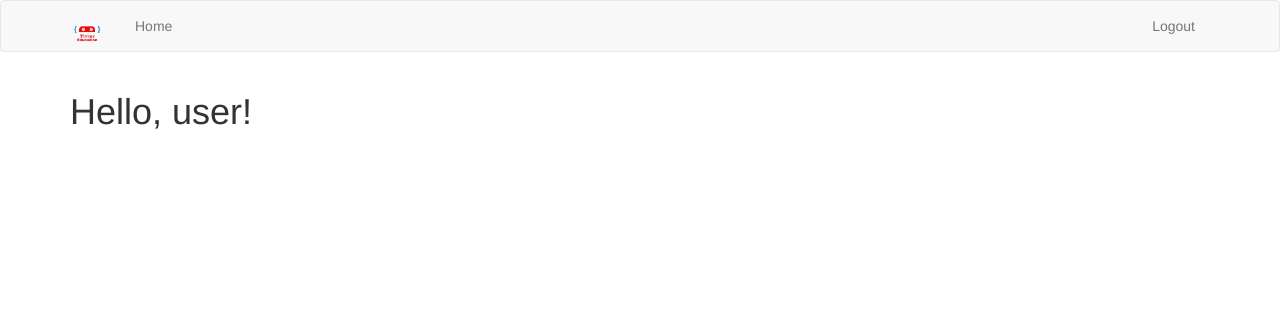
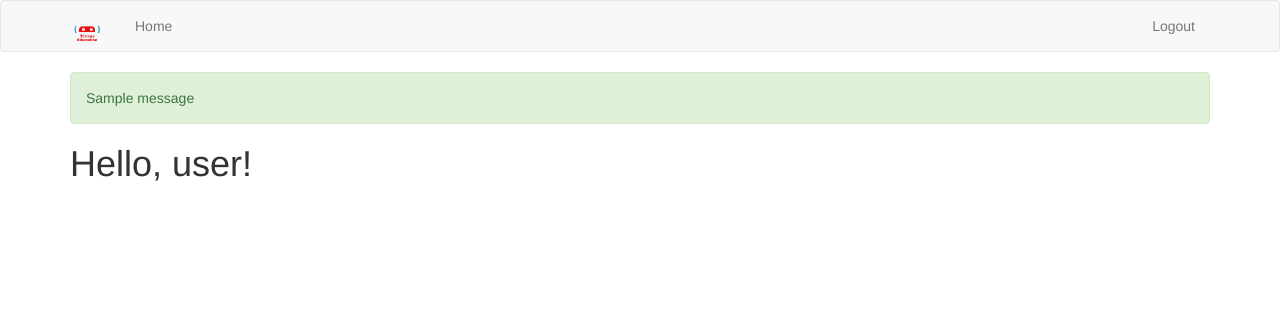
Before and after one commit to GitauHarrison/work-gossip-chat-app, a Flask app: page / in a window 1280 px wide. Shown: the top 312 px of the page. Run offline with Flask 2, Linux system fonts and the light colour scheme; a user stored in the database is signed in; tables that the repository leaves empty hold one stand-in row (values such as "Sample post"); one stand-in notice (Sample message) is shown; some libraries are stand-ins or nearby versions.

Commit message:
Display flash messages

```diff
--- a/app/routes.py
+++ b/app/routes.py
@@ -21,6 +21,7 @@ def login():
             flash('Invalid username or password')
             return redirect(url_for('login'))
         login_user(user)
+        flash('You have logged in successfully!')
         return redirect(url_for('home'))
     return render_template('login.html', title = 'Home', form = form)
 
--- a/app/templates/base.html
+++ b/app/templates/base.html
@@ -42,6 +42,16 @@
 
 {% block content %}
     <div class="container">
+        {% with messages = get_flashed_messages() %}
+            {% if messages %}
+                {% for message in messages %}
+                    <div class="alert alert-success" role="alert">
+                        {{ message }}
+                    </div>
+                {% endfor %}
+            {% endif %}
+        {% endwith %}
+
         {% block app_content %}
 
         {% endblock %}
```
